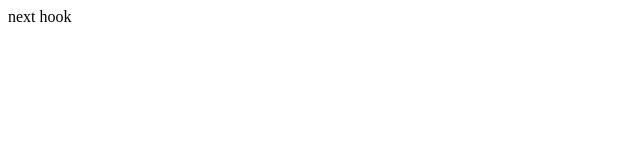
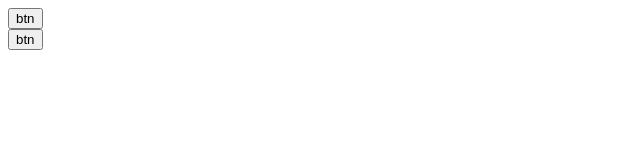
Before and after one commit to xuexiswmz/react-hook-learn, a React (Vite) app: page / in a window 1280 px wide. Shown: the top 160 px of the page, without its empty margins (0-640 px from the left). Built offline with nearby package versions, Linux system fonts and the light colour scheme.

Commit message:
封装createPortal

```diff
--- a/src/App.tsx
+++ b/src/App.tsx
@@ -1,5 +1,26 @@
+import { useEffect, useRef } from "react";
+import Portal from "./api/Portal";
+
 function App() {
-  return <div>next hook</div>;
+  const content = (
+    <div className="btn">
+      <button>btn</button>
+    </div>
+  );
+
+  const containerRef = useRef<HTMLElement>(null);
+  useEffect(() => {
+    console.log(containerRef);
+  }, []);
+
+  return (
+    <>
+      <Portal attach={document.body}>{content}</Portal>
+      <Portal attach={document.body} ref={containerRef}>
+        {content}
+      </Portal>
+    </>
+  );
 }
 
 export default App;
--- /dev/null
+++ b/src/api/Portal/index.tsx
@@ -0,0 +1,51 @@
+import { forwardRef, useEffect, useImperativeHandle, useMemo } from "react";
+import { createPortal } from "react-dom";
+
+// 定义Portal组件的props接口
+export interface PortalProps {
+  attach: HTMLElement | string;
+  children: React.ReactNode;
+}
+// 定义Portal组件
+const Portal = forwardRef((props: PortalProps, ref) => {
+  // 解构props中的attach和children
+  const { attach = document.body, children } = props;
+
+  // 使用useMemo创建一个容器元素
+  const container = useMemo(() => {
+    const el = document.createElement("div");
+    el.className = `portal-wrapper`;
+    return el;
+  }, []);
+
+  // 使用useEffect将容器元素添加到attach元素中，并在组件卸载时移除
+  useEffect(() => {
+    const parentElement = getAttach(attach);
+    parentElement?.appendChild(container);
+    return () => {
+      parentElement?.removeChild(container);
+    };
+  }, [container, attach]);
+
+  // 使用useImperativeHandle将容器元素暴露给父组件
+  useImperativeHandle(ref, () => container);
+  // 使用createPortal将children渲染到容器元素中
+  return createPortal(children, container);
+});
+
+// 定义获取attach元素的函数
+export function getAttach(attach: PortalProps["attach"]) {
+  // 如果attach是字符串，则通过querySelector获取元素
+  if (typeof attach === "string") {
+    return document.querySelector(attach);
+  }
+  // 如果attach是HTMLElement实例，则直接返回
+  if (typeof attach === "object" && attach instanceof window.HTMLElement) {
+    return attach;
+  }
+  // 默认返回body元素
+  return document.body;
+}
+
+// 导出Portal组件
+export default Portal;
```
Also changed, not shown: 1 other file (tests, documents, lock files or other folders).
